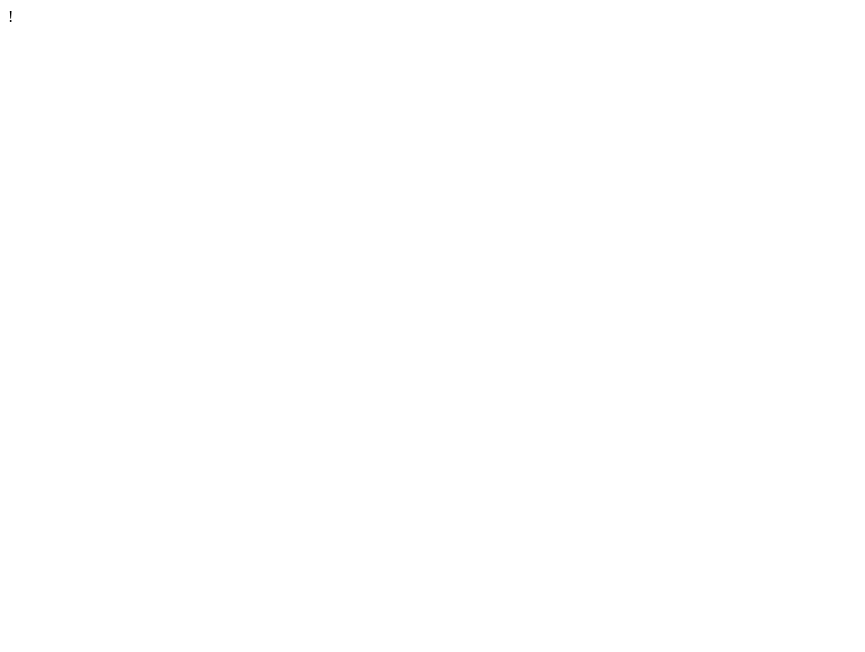
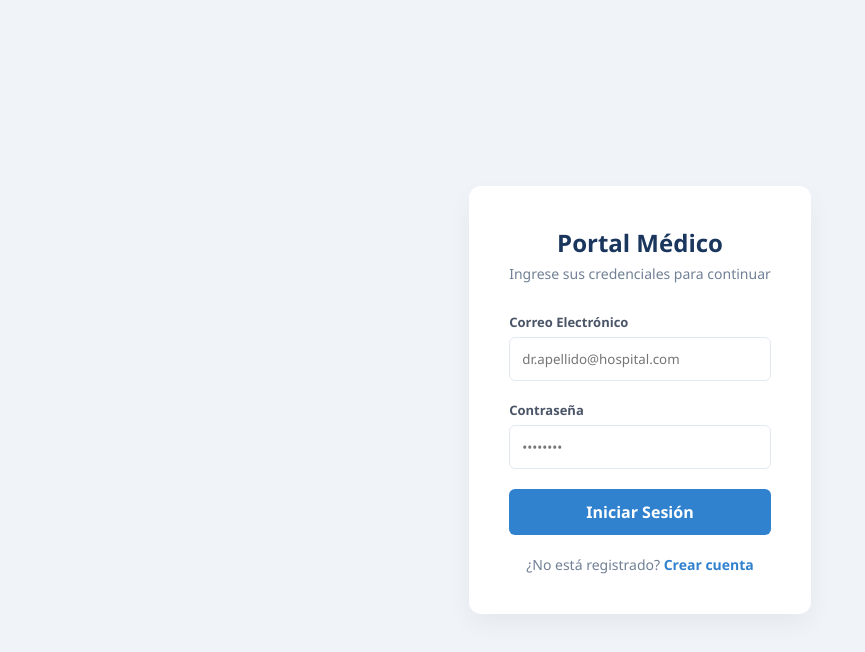
Before and after one commit to Iscou/Medical-History, a plain HTML site: page src/frontend/index.html in a window 1280 px wide. Shown: the whole page, without its empty margins (0-865 px from the left). Drawn offline with Linux system fonts and the light colour scheme.

Commit message:
Basic UI-Login implemetation than can register and login users

```diff
--- a/src/frontend/css/style.css
+++ b/src/frontend/css/style.css
@@ -0,0 +1,114 @@
+/* Basic reset */
+* {
+    margin: 0;
+    padding: 0;
+    box-sizing: border-box;
+    font-family: 'Segoe UI', system-ui, sans-serif;
+}
+
+body {
+    background-color: #f0f4f8; /* Very pale, hygienic blue */
+    display: flex;
+    justify-content: center;
+    align-items: center;
+    height: 100vh;
+}
+
+.auth-container {
+    background: white;
+    padding: 40px;
+    border-radius: 12px;
+    box-shadow: 0 10px 25px rgba(0, 0, 0, 0.05);
+    width: 100%;
+    max-width: 400px;
+    transition: height 0.3s ease;
+}
+
+.auth-header {
+    text-align: center;
+    margin-bottom: 30px;
+}
+
+.auth-header h2 {
+    color: #1a365d; /* Medical navy blue */
+    font-size: 24px;
+}
+
+.auth-header p {
+    color: #718096;
+    font-size: 14px;
+    margin-top: 5px;
+}
+
+.auth-form {
+    display: none; /* We hide both forms by default */
+    animation: fadeIn 0.4s ease forwards;
+}
+
+.auth-form.active {
+    display: block; /* We only show the active one */
+}
+
+.input-group {
+    margin-bottom: 20px;
+}
+
+.input-group label {
+    display: block;
+    font-size: 13px;
+    color: #4a5568;
+    margin-bottom: 6px;
+    font-weight: 600;
+}
+
+.input-group input {
+    width: 100%;
+    padding: 12px;
+    border: 1px solid #e2e8f0;
+    border-radius: 6px;
+    outline: none;
+    transition: border-color 0.2s;
+}
+
+.input-group input:focus {
+    border-color: #3182ce;
+}
+
+.btn-primary {
+    width: 100%;
+    padding: 12px;
+    background-color: #3182ce; /* Bright medical blue */
+    color: white;
+    border: none;
+    border-radius: 6px;
+    font-size: 16px;
+    font-weight: 600;
+    cursor: pointer;
+    transition: background-color 0.2s;
+}
+
+.btn-primary:hover {
+    background-color: #2b6cb0;
+}
+
+.toggle-text {
+    text-align: center;
+    margin-top: 20px;
+    font-size: 14px;
+    color: #718096;
+}
+
+.toggle-text span {
+    color: #3182ce;
+    font-weight: 600;
+    cursor: pointer;
+}
+
+.toggle-text span:hover {
+    text-decoration: underline;
+}
+
+@keyframes fadeIn {
+    from { opacity: 0; transform: translateY(10px); }
+    to { opacity: 1; transform: translateY(0); }
+}
--- a/src/frontend/index.html
+++ b/src/frontend/index.html
@@ -1 +1,56 @@
-!
+<!DOCTYPE html>
+<html lang="es">
+<head>
+    <meta charset="UTF-8">
+    <meta name="viewport" content="width=device-width, initial-scale=1.0">
+    <title>Portal Médico | Acceso</title>
+    <link rel="stylesheet" href="css/style.css">
+</head>
+<body>
+
+    <div id="app">
+
+        <div class="auth-container">
+            <div class="auth-header">
+                <h2>Portal Médico</h2>
+                <p id="auth-subtitle">Ingrese sus credenciales para continuar</p>
+            </div>
+
+            <form id="form-login" class="auth-form active">
+                <div class="input-group">
+                    <label>Correo Electrónico</label>
+                    <input type="email" id="login-email" required placeholder="dr.apellido@hospital.com">
+                    <span class="error-msg" id="error-login-email" style="color: red; font-size: 12px; display: block; margin-top: 5px;"></span>
+                </div>
+                <div class="input-group">
+                    <label>Contraseña</label>
+                    <input type="password" id="login-password" required placeholder="••••••••">
+                </div>
+                <button type="submit" class="btn-primary">Iniciar Sesión</button>
+                <p class="toggle-text">¿No está registrado? <span onclick="toggleAuthView('register')">Crear cuenta</span></p>
+            </form>
+
+            <form id="form-register" class="auth-form">
+                <div class="input-group">
+                    <label>Nombre Completo</label>
+                    <input type="text" id="reg-name" required placeholder="Ej. Dr. Francisco Zerpa">
+                </div>
+                <div class="input-group">
+                    <label>Correo Electrónico</label>
+                    <input type="email" id="reg-email" required placeholder="dr.apellido@hospital.com">
+                    <span class="error-msg" id="error-reg-email" style="color: red; font-size: 12px; display: block; margin-top: 5px;"></span>
+                </div>
+                <div class="input-group">
+                    <label>Contraseña</label>
+                    <input type="password" id="reg-password" required placeholder="••••••••">
+                </div>
+                <button type="submit" class="btn-primary">Registrar Médico</button>
+                <p class="toggle-text">¿Ya tiene cuenta? <span onclick="toggleAuthView('login')">Iniciar Sesión</span></p>
+            </form>
+        </div>
+
+    </div>
+
+    <script src="js/main.js"></script>
+</body>
+</html>
--- a/src/frontend/js/main.js
+++ b/src/frontend/js/main.js
@@ -0,0 +1,59 @@
+// Regular expresion for the emails than are the users in the bd
+const emailRegex = /^[^\s@]+@[^\s@]+\.[^\s@]+$/;
+
+// Function to toggle views
+function toggleAuthView(view) {
+    const formLogin = document.getElementById('form-login');
+    const formRegister = document.getElementById('form-register');
+    const subtitle = document.getElementById('auth-subtitle');
+
+    if (view === 'register') {
+        formLogin.classList.remove('active');
+        formRegister.classList.add('active');
+        subtitle.innerText = "Registro de nuevo facultativo";
+    } else {
+        formRegister.classList.remove('active');
+        formLogin.classList.add('active');
+        subtitle.innerText = "Ingrese sus credenciales para continuar";
+    }
+}
+
+// Regex validator
+function isEmailValid(email, errorElementId) {
+    const errorSpan = document.getElementById(errorElementId);
+    if (!emailRegex.test(email)) {
+        errorSpan.innerText = "Por favor, use el formato: cualquiertexto@dominio.com";
+        return false;
+    }
+    errorSpan.innerText = ""; // We'll fix the error if everything is okay
+    return true;
+}
+
+// Evento de Login
+document.getElementById('form-login').addEventListener('submit', function(e) {
+    e.preventDefault(); // Prevent the page from reloading
+
+    const email = document.getElementById('login-email').value;
+    const password = document.getElementById('login-password').value;
+
+    // Only if the regex succeeds, do we simulate sending to the database
+    if (isEmailValid(email, 'error-login-email')) {
+        console.log("Datos listos para la API (Login):", { email, password });
+        alert("Validación de correo exitosa. Listo para enviar al backend.");
+    }
+});
+
+// Registration Event
+document.getElementById('form-register').addEventListener('submit', function(e) {
+    e.preventDefault();
+
+    const name = document.getElementById('reg-name').value;
+    const email = document.getElementById('reg-email').value;
+    const password = document.getElementById('reg-password').value;
+
+    // Only if the regex succeeds, do we simulate sending to the database
+    if (isEmailValid(email, 'error-reg-email')) {
+        console.log("Datos listos para la API (Registro):", { name, email, password });
+        alert("Validación de correo exitosa. Listo para guardar el médico.");
+    }
+});
```
Also changed, not shown: 1 other file.
